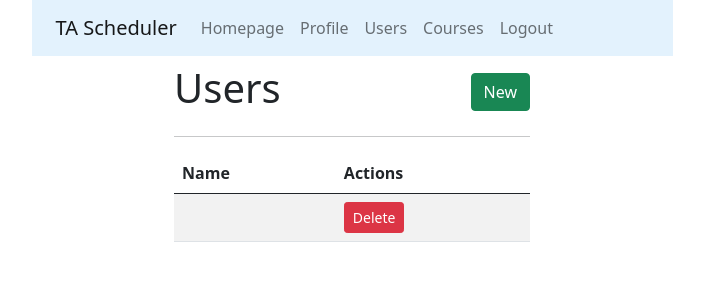
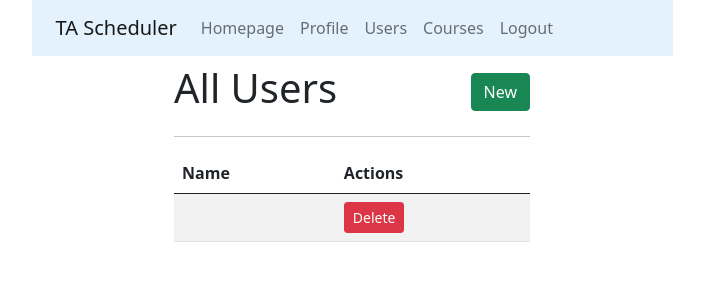
Before and after one commit to SiddharthPatel93/Djangoproject, a Django app: template scheduler/scheduler_app/templates/users_list.html in a window 1280 px wide. Shown: the top 300 px of the page, without its empty margins (288-992 px from the left). Run offline with Django 3.2, Linux system fonts and the light colour scheme; tables that the repository leaves empty hold one stand-in row (values such as "Sample post"); the template is opened without the code that fills it: values that come from a table or form of the project are taken from there, most other values are stand-ins (such as "Sample title", 1, 10 or a date in 2020).

Commit message:
Change users header to all users

```diff
--- a/scheduler/scheduler_app/templates/users_list.html
+++ b/scheduler/scheduler_app/templates/users_list.html
@@ -22,7 +22,7 @@
     <div class="row">
         <div class="col-8 col-md-6 col-lg-4 mx-auto">
             <div class="d-flex justify-content-between align-items-center">
-                <h1>Users</h1>
+                <h1>All Users</h1>
                 {% if supervisor %}
                     <a class="btn btn-success" href="/users/create/">New</a>
                 {% endif %}
```
